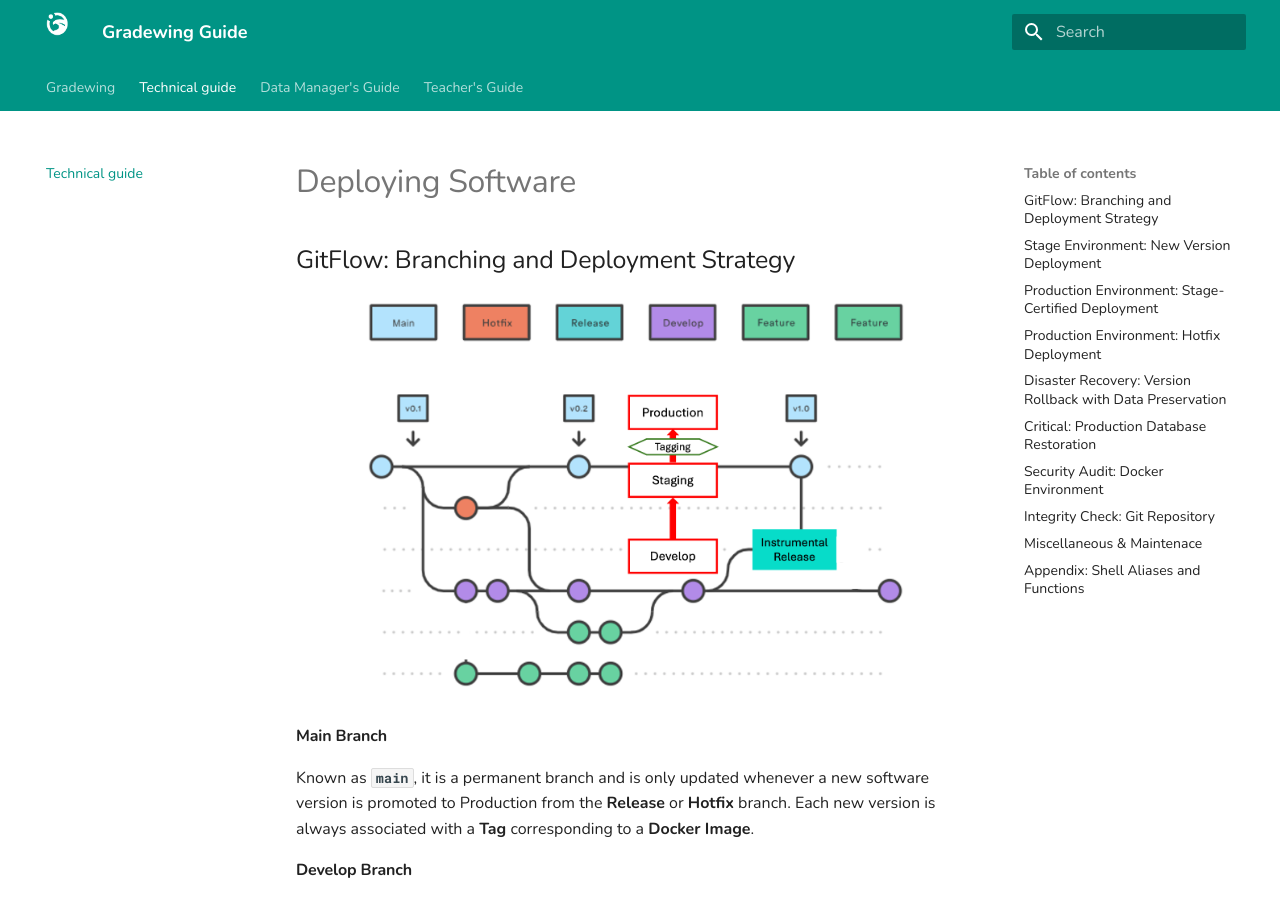
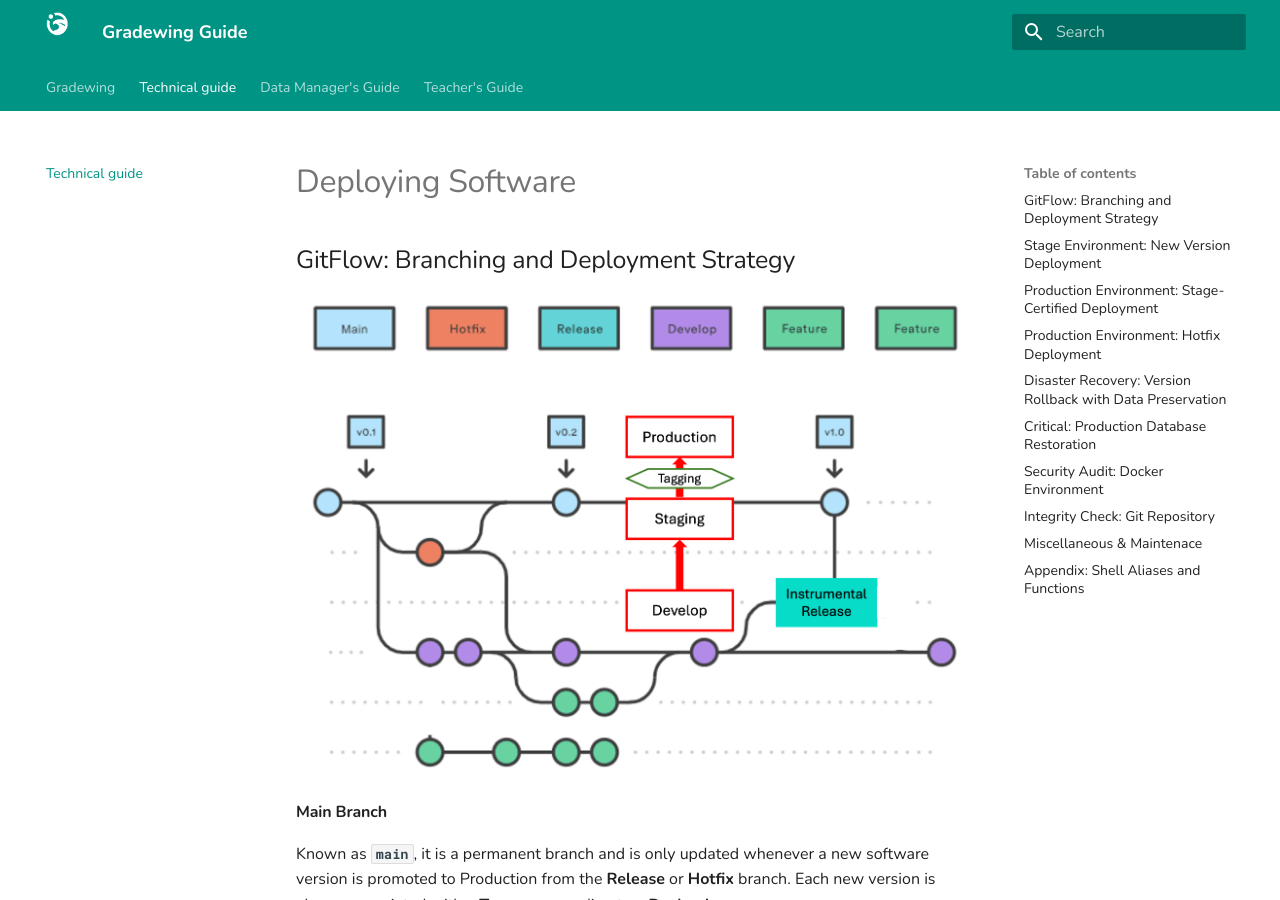
Before and after one commit to pablopenlop/gradewing_guide, an MkDocs documentation site: the page built from docs/other.md, in a window 1280 px wide and 900 px high. Built offline with MkDocs 1.6.1 and Material for MkDocs 9.7.7, drawn with Linux system fonts in a browser that asks for light colours.

Commit message:
Update other.md

```diff
--- a/docs/other.md
+++ b/docs/other.md
@@ -2,8 +2,8 @@
 
 ## GitFlow: Branching and Deployment Strategy
 
+![Image title](assets/images/GitFlow.png){ width=100% style="display:block; margin:0 auto;" }
 
-![Image title](assets/images/GitFlow.png){ width="570" }
 #### **Main Branch**
 Known as **`main`**, it is a permanent branch and is only updated whenever a new software version is promoted to Production from the **Release** or **Hotfix** branch. Each new version is always associated with a **Tag** corresponding to a **Docker Image**.
 
```
